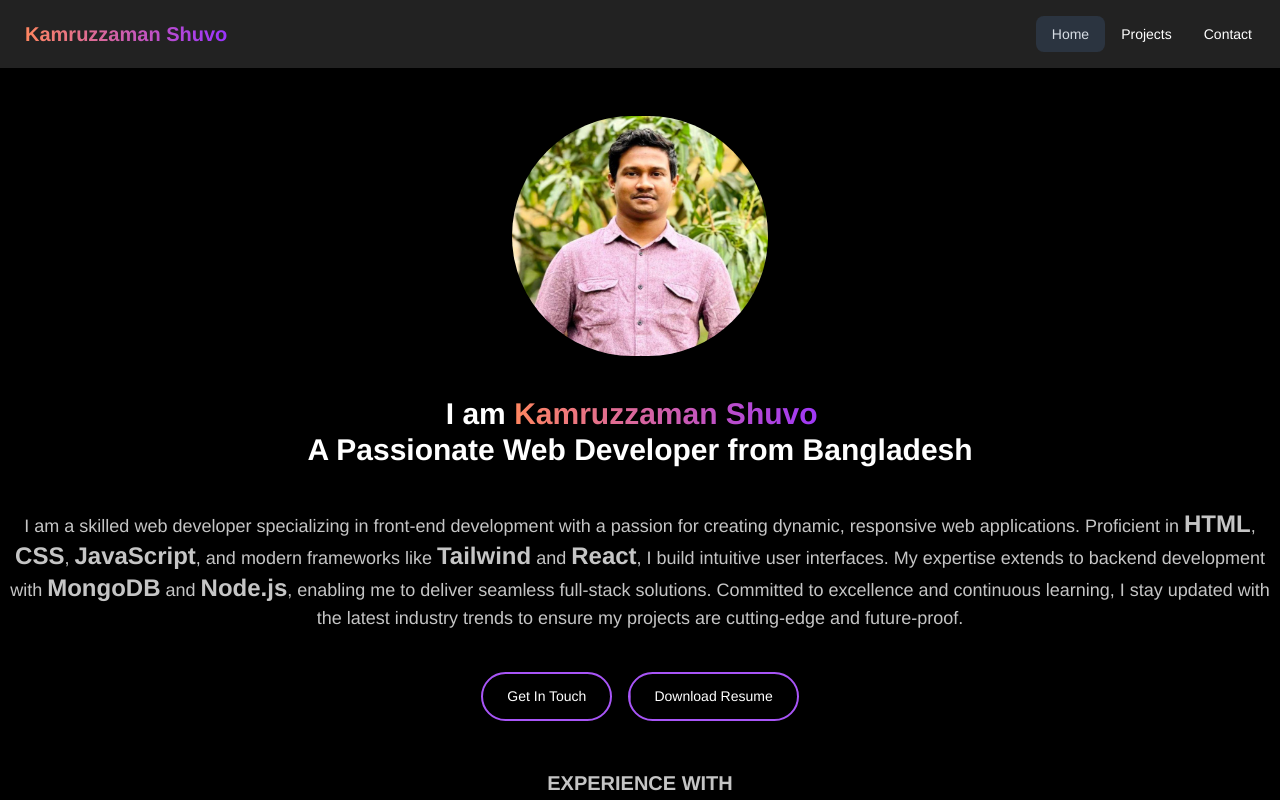
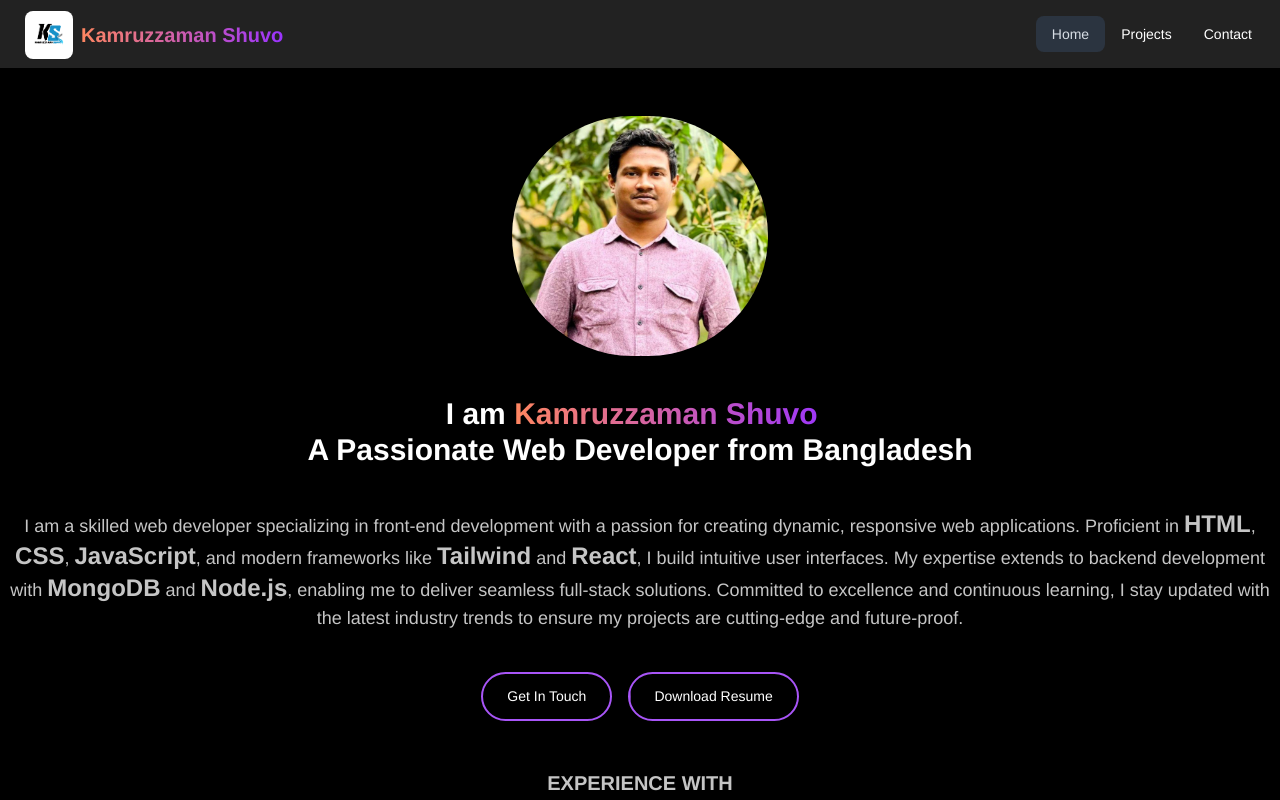
Before and after one commit to MdShuvo18/portfolio-personal-2, a React (Vite) app: page / in a window 1280 px wide. Shown: the top 800 px of the page. Built offline with nearby package versions, Linux system fonts and the light colour scheme.

Commit message:
logo added

```diff
--- a/index.html
+++ b/index.html
@@ -2,9 +2,9 @@
 <html lang="en">
   <head>
     <meta charset="UTF-8" />
-    <!-- <link rel="icon" type="image/svg+xml" href="/vite.svg" /> -->
+    <link rel="icon" type="image/svg+xml" href="/logo.png" />
     <meta name="viewport" content="width=device-width, initial-scale=1.0" />
-    <title>Portfolio || Kamruzzaman Shuvo</title>
+    <title>Kamruzzaman Shuvo</title>
   </head>
   <body>
     <div id="root"></div>
--- a/src/Component/Home/Navbar.jsx
+++ b/src/Component/Home/Navbar.jsx
@@ -15,7 +15,7 @@ const Navbar = () => {
                         <div tabIndex={0} role="button" className="btn btn-ghost lg:hidden">
                             <svg
                                 xmlns="http://www.w3.org/2000/svg"
-                                className="h-5 w-5"
+                                className="h-5 w-5 text-white"
                                 fill="none"
                                 viewBox="0 0 24 24"
                                 stroke="currentColor">
@@ -28,13 +28,17 @@ const Navbar = () => {
                         </div>
                         <ul
                             tabIndex={0}
-                            className="menu menu-sm dropdown-content bg-base-100 rounded-box z-[1] mt-3 w-52 p-2 shadow text-[#FFFFFF]">
+                            className="menu menu-sm dropdown-content  rounded-box z-[1] mt-3 w-52 p-2 shadow text-[#FFFFFF]">
                             {links}
                         </ul>
                     </div>
-                    <a className="btn btn-ghost text-xl text-white"><span className="bg-clip-text text-transparent bg-primary-gradient">
-                Kamruzzaman Shuvo
-            </span></a>
+                    <a className="btn btn-ghost text-xl text-white">
+                    <img className="w-12 h-12 rounded-lg" src="/logo.png" alt="" />
+                        <span className="bg-clip-text text-transparent bg-primary-gradient">
+                        Kamruzzaman Shuvo
+                    </span>
+
+                    </a>
                 </div>
                 <div className="navbar-end hidden lg:flex">
                     <ul className="menu menu-horizontal px-1 text-[#FFFFFF]">
```
Also changed, not shown: public/logo.png (added).
